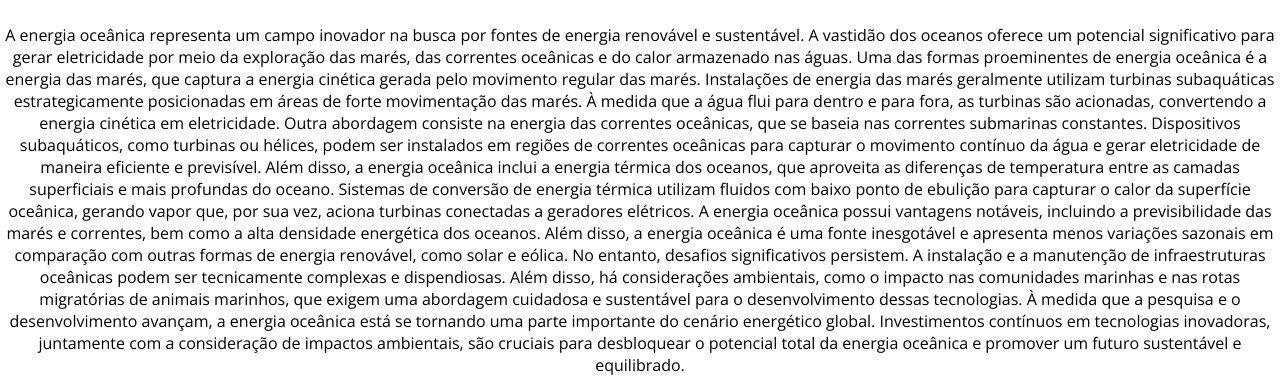
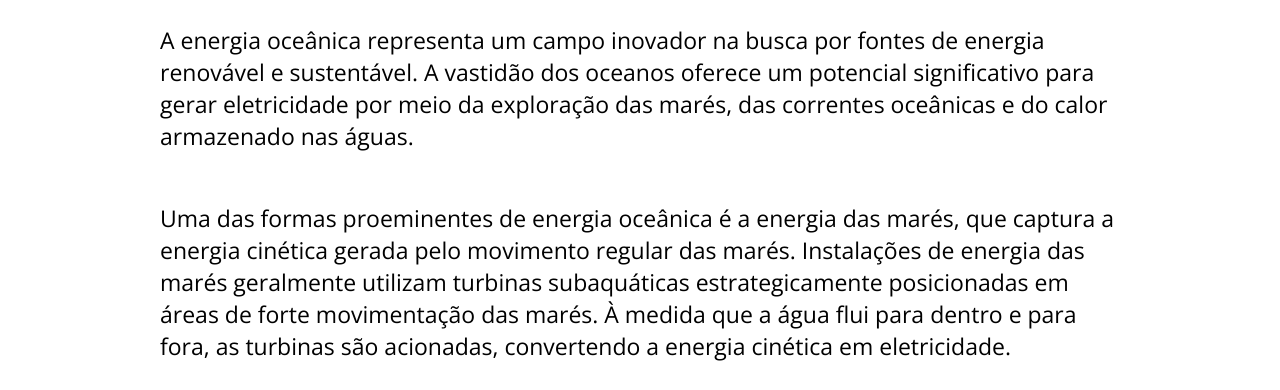
Before and after one commit to thurXNZ/pi, a plain HTML site: page post6.html in a window 1280 px wide. Shown: the part 756-1146 px from the top of the page. Drawn offline with nearby package versions, Linux system fonts and the light colour scheme.

Commit message:
post 6 feito

```diff
--- a/css/post6.css
+++ b/css/post6.css
@@ -68,10 +68,14 @@ header {
 
 .paragrafos {
   display: flex;
-  align-items: center;
-  text-align: justify;
-  margin-bottom: 30px;
+  /* align-items: center;
+  text-align: justify; */
+  margin-bottom: 50px;
   font-size: 23px;
+  flex-direction: column;
+  margin-left: 20vh;
+  margin-right: 20vh;
+  text-align: left;
 }
 
 /* rodapé */
--- a/post6.html
+++ b/post6.html
@@ -33,19 +33,15 @@
             <h1 class="titulo">ENERGIA OCEÂNICA</h1>
 
             <div class="textoimg1">
-                <p class="texto">A energia oceânica representa um campo inovador na busca por fontes de energia renovável e sustentável. A vastidão dos oceanos oferece um potencial significativo para gerar eletricidade por meio da exploração das marés, das correntes oceânicas e do calor armazenado nas águas.
-
-                    Uma das formas proeminentes de energia oceânica é a energia das marés, que captura a energia cinética gerada pelo movimento regular das marés. Instalações de energia das marés geralmente utilizam turbinas subaquáticas estrategicamente posicionadas em áreas de forte movimentação das marés. À medida que a água flui para dentro e para fora, as turbinas são acionadas, convertendo a energia cinética em eletricidade.
-
-                    Outra abordagem consiste na energia das correntes oceânicas, que se baseia nas correntes submarinas constantes. Dispositivos subaquáticos, como turbinas ou hélices, podem ser instalados em regiões de correntes oceânicas para capturar o movimento contínuo da água e gerar eletricidade de maneira eficiente e previsível.
-
-                    Além disso, a energia oceânica inclui a energia térmica dos oceanos, que aproveita as diferenças de temperatura entre as camadas superficiais e mais profundas do oceano. Sistemas de conversão de energia térmica utilizam fluidos com baixo ponto de ebulição para capturar o calor da superfície oceânica, gerando vapor que, por sua vez, aciona turbinas conectadas a geradores elétricos.
-
-                    A energia oceânica possui vantagens notáveis, incluindo a previsibilidade das marés e correntes, bem como a alta densidade energética dos oceanos. Além disso, a energia oceânica é uma fonte inesgotável e apresenta menos variações sazonais em comparação com outras formas de energia renovável, como solar e eólica.
-
-                    No entanto, desafios significativos persistem. A instalação e a manutenção de infraestruturas oceânicas podem ser tecnicamente complexas e dispendiosas. Além disso, há considerações ambientais, como o impacto nas comunidades marinhas e nas rotas migratórias de animais marinhos, que exigem uma abordagem cuidadosa e sustentável para o desenvolvimento dessas tecnologias.
-
-                    À medida que a pesquisa e o desenvolvimento avançam, a energia oceânica está se tornando uma parte importante do cenário energético global. Investimentos contínuos em tecnologias inovadoras, juntamente com a consideração de impactos ambientais, são cruciais para desbloquear o potencial total da energia oceânica e promover um futuro sustentável e equilibrado.</div>
+                <p class="paragrafos">A energia oceânica representa um campo inovador na busca por fontes de energia renovável e sustentável. A vastidão dos oceanos oferece um potencial significativo para gerar eletricidade por meio da exploração das marés, das correntes oceânicas e do calor armazenado nas águas.
+                </p>
+                <p class="paragrafos">Uma das formas proeminentes de energia oceânica é a energia das marés, que captura a energia cinética gerada pelo movimento regular das marés. Instalações de energia das marés geralmente utilizam turbinas subaquáticas estrategicamente posicionadas em áreas de forte movimentação das marés. À medida que a água flui para dentro e para fora, as turbinas são acionadas, convertendo a energia cinética em eletricidade.</p>
+                <p class="paragrafos">Outra abordagem consiste na energia das correntes oceânicas, que se baseia nas correntes submarinas constantes. Dispositivos subaquáticos, como turbinas ou hélices, podem ser instalados em regiões de correntes oceânicas para capturar o movimento contínuo da água e gerar eletricidade de maneira eficiente e previsível.</p>
+                <p class="paragrafos">Além disso, a energia oceânica inclui a energia térmica dos oceanos, que aproveita as diferenças de temperatura entre as camadas superficiais e mais profundas do oceano. Sistemas de conversão de energia térmica utilizam fluidos com baixo ponto de ebulição para capturar o calor da superfície oceânica, gerando vapor que, por sua vez, aciona turbinas conectadas a geradores elétricos.</p>
+                <p class="paragrafos">A energia oceânica possui vantagens notáveis, incluindo a previsibilidade das marés e correntes, bem como a alta densidade energética dos oceanos. Além disso, a energia oceânica é uma fonte inesgotável e apresenta menos variações sazonais em comparação com outras formas de energia renovável, como solar e eólica.</p>
+                <p class="paragrafos">No entanto, desafios significativos persistem. A instalação e a manutenção de infraestruturas oceânicas podem ser tecnicamente complexas e dispendiosas. Além disso, há considerações ambientais, como o impacto nas comunidades marinhas e nas rotas migratórias de animais marinhos, que exigem uma abordagem cuidadosa e sustentável para o desenvolvimento dessas tecnologias.</p>
+                <p class="paragrafos">À medida que a pesquisa e o desenvolvimento avançam, a energia oceânica está se tornando uma parte importante do cenário energético global. Investimentos contínuos em tecnologias inovadoras, juntamente com a consideração de impactos ambientais, são cruciais para desbloquear o potencial total da energia oceânica e promover um futuro sustentável e equilibrado.</p>
+            </div>
     </div>
 
     <!-- rodapé -->
```
